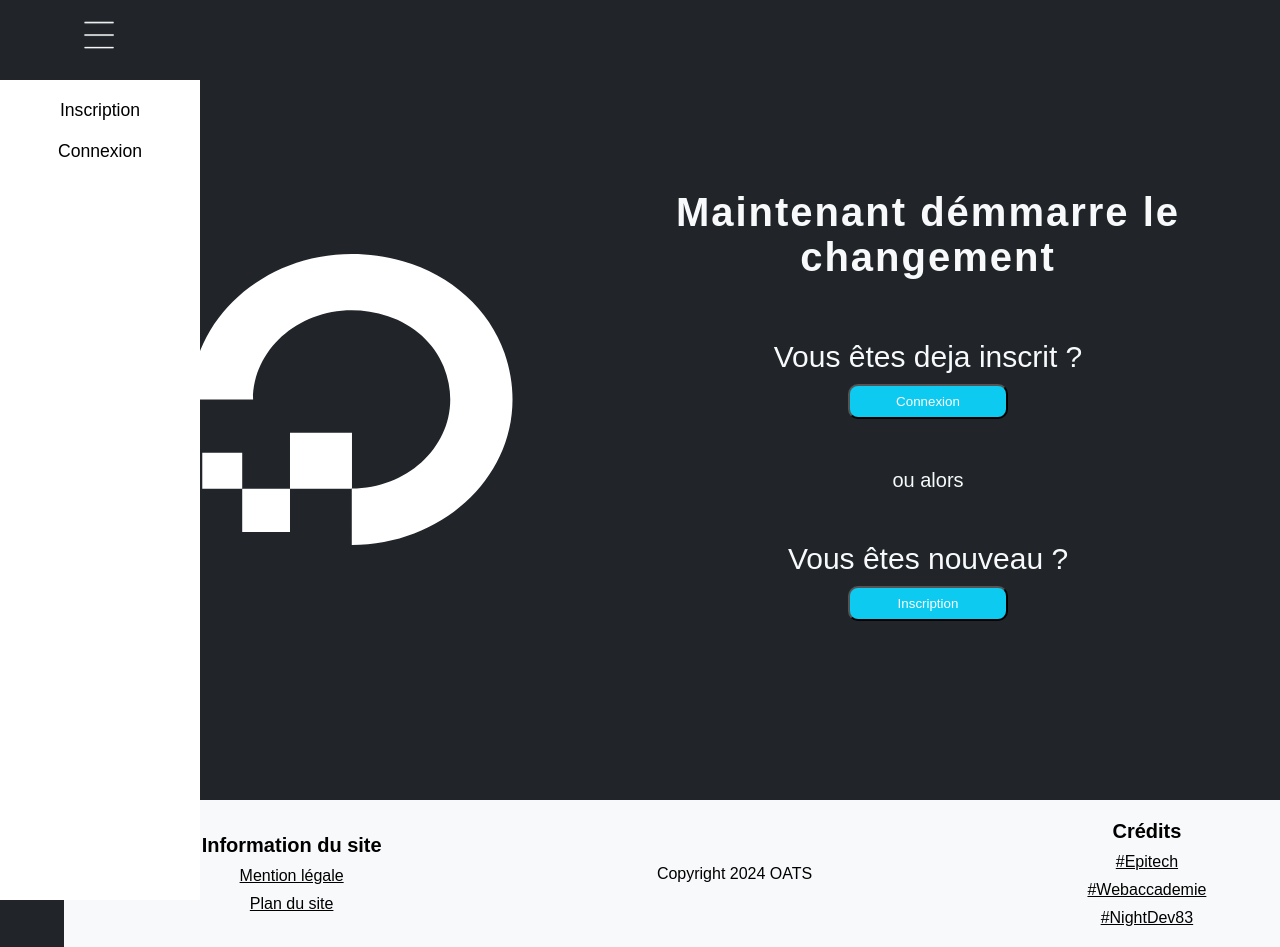
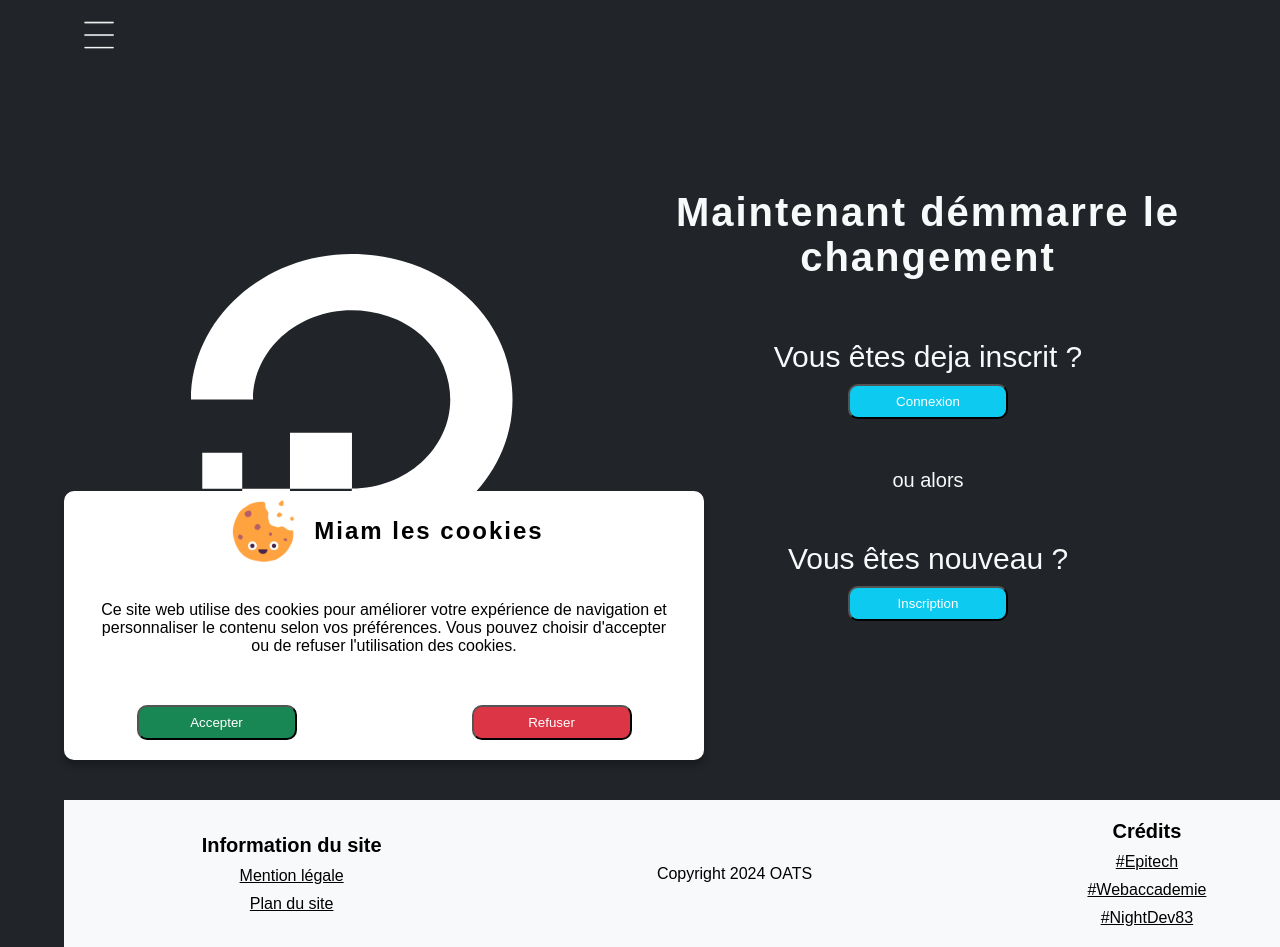
Before and after one commit to dylanepitech/My_tweeter, a PHP site: page /My_tweeter/View/Home.php in a window 1280 px wide; the page is wider, and only the part inside the window is pictured. Run offline with PHP 8.4, Linux system fonts and the light colour scheme; data that the repository does not hold is empty.

Commit message:
inscription & connexion & home

```diff
--- a/Routes/Router.php
+++ b/Routes/Router.php
@@ -25,7 +25,7 @@ class Router{
 
     public function dispatch() {
         $url = parse_url($_SERVER['REQUEST_URI'], PHP_URL_PATH);
-        $url = str_replace("/php/My_tweeter", "", $url);
+        $url = str_replace("/My_tweeter", "", $url);
 
         foreach ($this->routes as $value) {
             if ($url == $value['path'] && $_SERVER['REQUEST_METHOD'] == $value['method']) {
--- a/View/Connexion.php
+++ b/View/Connexion.php
@@ -7,6 +7,7 @@ $title = "Connexion";
 
 <script defer src="js/connexion.js"></script>
 <div class="container flex center item-center col h-vh">
+    <a class="text-info py-2" href="http://localhost:8888/My_tweeter/">⬅️ Menu principal</a>
     <h1 class='text-light'>Prêt a tweet ?</h1>
     <p class='text-info'>Plus que quelques click pour prendre contact avec vos amis ! 👬</p>
     <?php
--- a/View/Home.php
+++ b/View/Home.php
@@ -2,18 +2,19 @@
 $title = "Page d'accueil";
  require_once("components/Header.php");
 ?>
-<script defer src="public/style/js/_buger.js"></script>
+<script defer src="public/style/js/_cookie.js"></script>
+<script defer src="public/style/js/_burger.js"></script>
 
 <div class="container">
     <div class='w-vw flex start item-start text-light fixed'>
         <img src="public/style/icon/burger.png" height="30" class="pt-2 pl-2" alt="Icon_burger" id="burger">
     </div>
-    <div class='nav_corp'>
+    <div class='nav_corp' id='nav_corp'>
         <div class='flex col center item-center gap-2'>
-            <a href="">Inscription</a>
-            <a href="">Connexion</a>
+            <a href="inscription">Inscription</a>
+            <a href="connexion">Connexion</a>
         </div>
-        <img src="public/image/aots.png" height="80" width="80" alt="Logo_icon">
+        <img src="public/image/logo-black.png" class="img" alt="Logo_icon">
     </div>
     <div class="row">
         <div class="col-6 flex center item-center h-vh">
@@ -23,12 +24,12 @@ $title = "Page d'accueil";
             <h1 class='fs-4'>Maintenant démmarre le changement</h1>
             <div class='flex center item-center col gap-1 fs-3'>
                 <p>Vous êtes deja inscrit ?</p>
-                <button class='btn-info'>Connexion</button>
+                <button id="connexion" class='btn-info'>Connexion</button>
             </div>
             <p class='fs-2'>ou alors</p>
             <div class='flex center item-center col gap-1 fs-3'>
                 <p>Vous êtes nouveau ?</p>
-                <button class='btn-info'>Inscription</button>
+                <button id="inscription" class='btn-info'>Inscription</button>
             </div>
         </div>
     </div>
@@ -48,4 +49,28 @@ $title = "Page d'accueil";
             <a href="">#NightDev83</a>
         </div>
     </footer>
+    <div class="container-cookie" id="container-cookie">
+        <div class="cookie-body">
+            <div class="cookie-title">
+                <img src="public/style/icon/cookie.png" height="80" width="80" alt="Icon cookie">
+                <h2>Miam les cookies</h2>
+            </div>
+            <div class="flex center item-center p-3">
+                <p class="">Ce site web utilise des cookies pour améliorer votre expérience de navigation et
+                    personnaliser le contenu selon vos préférences. Vous pouvez choisir d'accepter ou de refuser
+                    l'utilisation des cookies.</p>
+            </div>
+            <div class="w-full py-2">
+                <div class="row screen-lg center grid-center w-full gap-3">
+                    <div class="col-6">
+                        <button class="btn-success" id="accepted">Accepter</button>
+                    </div>
+                    <div class="col-6">
+                        <button class="btn-danger" id="refused">Refuser</button>
+                    </div>
+                </div>
+
+            </div>
+        </div>
+    </div>
 </div>
--- a/View/Inscription.php
+++ b/View/Inscription.php
@@ -6,6 +6,7 @@ $title = "Inscription";
 ?>
 <script defer src="js/inscription.js"></script>
 <div class="container flex center item-center col h-vh my-3">
+    <a class="text-info" href="http://localhost:8888/My_tweeter/">⬅️ Menu principal</a>
     <h1 class='text-light'>Des infos.. pour mieux tweet !</h1>
     <p class='text-info'>Plus que quelques click pour prendre contact avec vos amis ! 👬</p>
     <?php
--- a/js/Connexion.js
+++ b/js/Connexion.js
@@ -29,7 +29,7 @@ $("#formulaire_connexion").submit(function (e) {
 
   $.ajax({
     type: "POST",
-    url: "http://localhost:8888/W-WEB-090-MAR-1-1-academie-dylan.bouraoui/connexion",
+    url: "http://localhost:8888/My_tweeter/connexion",
     data: value,
     dataType: "json",
     success: function (response) {
--- a/js/Inscription.js
+++ b/js/Inscription.js
@@ -41,7 +41,7 @@ $("#formulaire_inscription").submit(function (e) {
   const value = $("#formulaire_inscription").serialize();
   $.ajax({
     type: "POST",
-    url: "http://localhost:8888/W-WEB-090-MAR-1-1-academie-dylan.bouraoui/inscription",
+    url: "http://localhost:8888/My_tweeter/inscription",
     data: value,
     dataType: "json",
     success: function (response) {
--- a/public/style/components/_burger.scss
+++ b/public/style/components/_burger.scss
@@ -6,11 +6,13 @@
     left: 0px;
     top: 80px;
     display: flex;
-    justify-content: space-between;
+    justify-content: space-around;
     padding-top: 20px;
     flex-direction: column;
     align-items: center;
     gap: 20px;
+    transform: translateX(-200px);
+    transition: transform 1s ease;
     a{
         text-decoration: none;
         color: black;
--- a/public/style/js/_burger.js
+++ b/public/style/js/_burger.js
@@ -1 +1,29 @@
 const burger = document.getElementById("burger");
+const nav = document.getElementById("nav_corp");
+const connexion = document.getElementById("connexion");
+const inscription = document.getElementById("inscription");
+
+connexion.addEventListener("click", () => {
+  window.location.href = "connexion";
+});
+
+inscription.addEventListener("click", () => {
+  window.location.href = "inscription";
+});
+
+console.log(burger, nav);
+
+$e = 0;
+
+burger.addEventListener("click", () => {
+  if ($e == 0) {
+    nav.style.transform = "translateX(0px)";
+    $e = 1;
+    return;
+  }
+  if ($e == 1) {
+    nav.style.transform = "translateX(-200px)";
+    $e = 0;
+    return;
+  }
+});
--- a/public/style/style.css
+++ b/public/style/style.css
@@ -701,11 +701,13 @@ input::placeholder, select::placeholder {
   left: 0px;
   top: 80px;
   display: flex;
-  justify-content: space-between;
+  justify-content: space-around;
   padding-top: 20px;
   flex-direction: column;
   align-items: center;
   gap: 20px;
+  transform: translateX(-200px);
+  transition: transform 1s ease;
 }
 .nav_corp a {
   text-decoration: none;
```
Also changed, not shown: public/style/_components.scss (line endings or trailing spaces), 1 other file.
